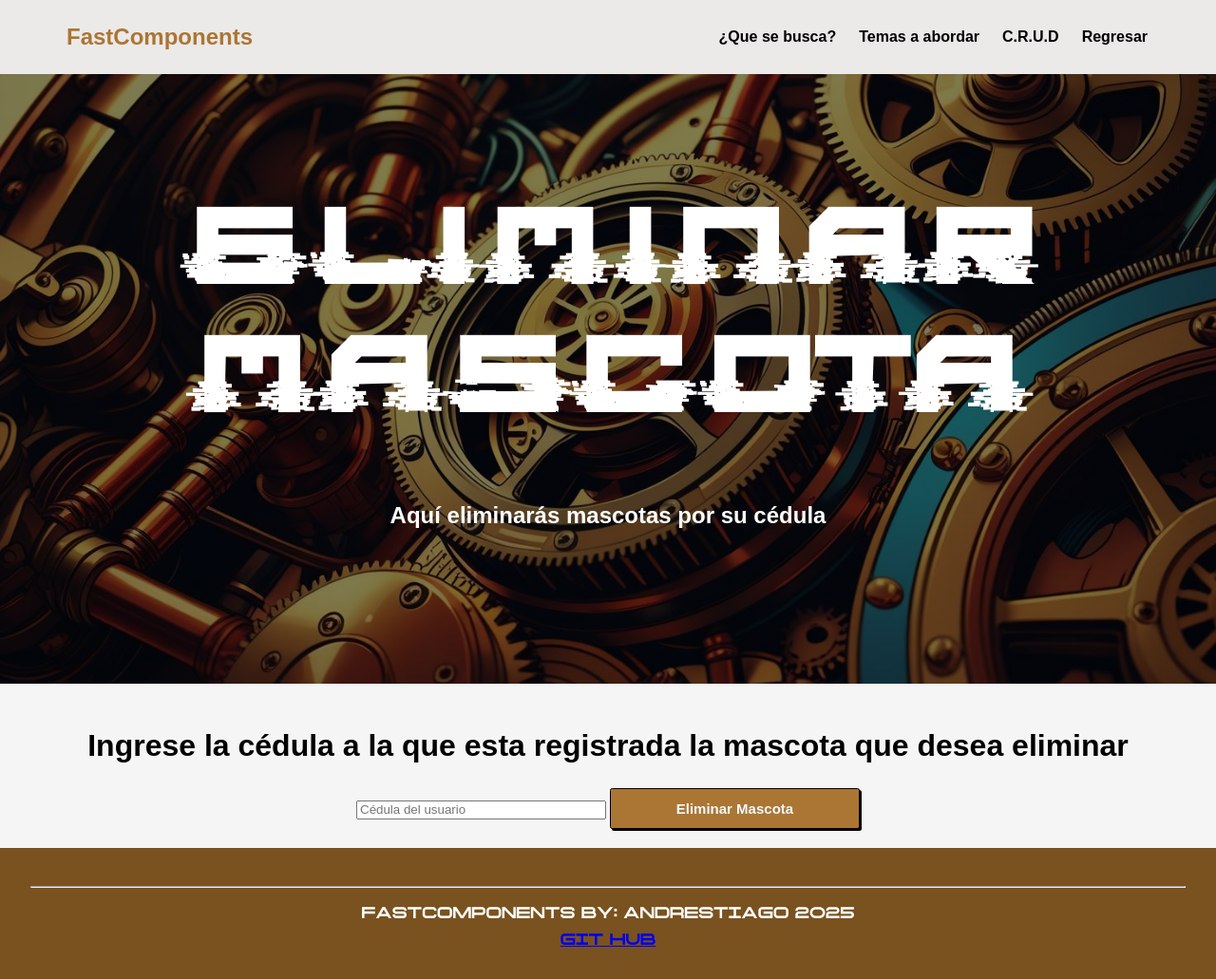
After one commit to ANDRESTIAGO/PARCIALCORTE3, a FastAPI app: template templates/mascota_eliminar.html in a window 1280 px wide. The commit adds this page. Shown: the whole page at 95% size. Run offline with FastAPI, Linux system fonts and the light colour scheme; the template is opened without the code that fills it, so the values that code supplies are empty; some web fonts are replaced.

Commit message:
Se agregaron endpoints de eliminar mascota, asi como el html

```diff
--- a/app/home.py
+++ b/app/home.py
@@ -226,6 +226,27 @@ async def listar_mascotas(request: Request):
         "mascota": mascota
     })
 
+@router.get("/mascota-eliminar", response_class=HTMLResponse)
+async def mostrar_formulario_eliminar_mascota(request: Request):
+    return templates.TemplateResponse("mascota_eliminar.html", {"request": request})
+
+@router.post("/mascota-eliminar", response_class=RedirectResponse)
+async def eliminar_mascota(request: Request, cedula: str = Form(...)):
+    archivo_mascota = "mascotas.csv"
+
+    try:
+        df = pd.read_csv(archivo_mascota)
+    except FileNotFoundError:
+        raise HTTPException(status_code=404, detail="No hay mascotas registrados")
+
+    if cedula not in df["cedula"].astype(str).values:
+        raise HTTPException(status_code=404, detail="Mascota no encontrado")
+
+    df = df[df["cedula"].astype(str) != cedula]
+    df.to_csv(archivo_mascota, index=False)
+
+    return RedirectResponse(url="/mascotas", status_code=303)
+
 @router.get("/add", response_class=HTMLResponse)
 async def ver_add(request: Request):
     df = pd.read_csv("usuarios.csv")
--- a/mascotas.csv
+++ b/mascotas.csv
@@ -1,3 +1 @@
 cedula,nombre,id_compra,raza,edad
-345,paco,1,cobayo,1
-345,paco,2,cobayo,1
--- /dev/null
+++ b/templates/mascota_eliminar.html
@@ -0,0 +1,20 @@
+{% extends 'base.html' %}
+{% block content %}
+<section id="hero">
+    <div class="hero">
+        <h1 class="hero-title">Eliminar Mascota</h1>
+        <h3 class="hero-subtitle">Aquí eliminarás mascotas por su cédula</h3>
+    </div>
+</section>
+
+<div class="cards-container">
+    <div class="form_forma">
+        <h2>Ingrese la cédula a la que esta registrada la mascota que desea eliminar</h2>
+
+        <form action="/mascota-eliminar" method="post">
+            <input type="text" name="cedula" placeholder="Cédula del usuario" required>
+            <button type="submit">Eliminar Mascota</button>
+        </form>
+    </div>
+</div>
+{% endblock %}
--- a/templates/mascotas_add.html
+++ b/templates/mascotas_add.html
@@ -37,6 +37,9 @@
             <form action="/mascotas">
                 <button type="submit">Mostrar mascotas</button>
             </form>
+            <form action="/mascota-eliminar">
+                <button type="submit">Eliminar mascota</button>
+            </form>
             <form action="/menu#Como-ayudar">
                 <button type="submit">Regresar</button>
             </form>
```
Also changed, not shown: templates/ver_eliminados.html (deleted, +0 -37 lines).
